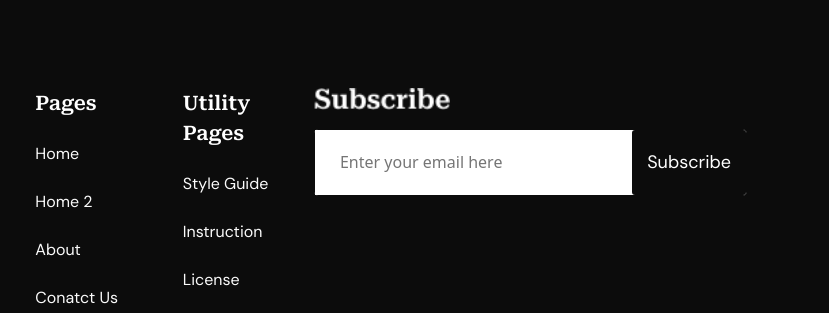
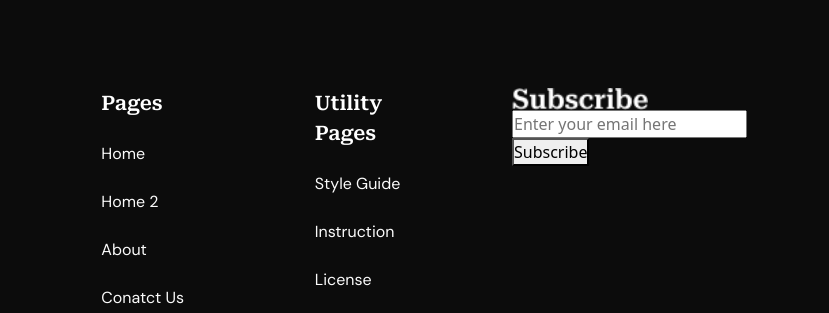
Before and after one commit to foyezkafi/agency-project, a plain HTML site: page index.html in a window 1280 px wide. Shown: the part 6510-6823 px from the top of the page, 451-1280 px from the left. Drawn offline with nearby package versions, Linux system fonts and the light colour scheme.

Commit message:
serchbar

```diff
--- a/css/style.css
+++ b/css/style.css
@@ -592,31 +592,10 @@ img {
     margin-top: 100px;
 }
 
-.serchbar_frooter form{
-    width: 433px;
-    height: 67px;
-    background: #fff;
-    display: flex;
-    justify-content: space-between;
-    border-radius: 4px;
-    border: 1px solid #0C0C0C;
-    margin-top: 19px;
-}
-.serchbar_frooter form button{
-    padding: 12px 15px;
-    background: var(--oc_color);
-    font-size: 18px;
-    font-weight: 400;
-    font-family: var(--dm);
-    color: #fff;
-    border: none;
-    border-radius: 3px;
-}
-.serchbar_frooter form input{
-    width: 100%;
-    outline: none;
-    border: none;
-}
+
+
+
+
 /* ---------frootercss part end */
 /* ---------common css part st */
 
--- a/index.html
+++ b/index.html
@@ -378,9 +378,11 @@
           <img src="image/Subscribe.png" alt="subscrive">
           <div class="serchbar_frooter">
             <form>
-              <input placeholder="      Enter your email here" type="text">
-              <button>Subscribe</button>
+
+              <input placeholder="Enter your email here" type="text">
             </form>
+
+            <button>Subscribe</button>
           </div>
         </div>
       </div>
```
